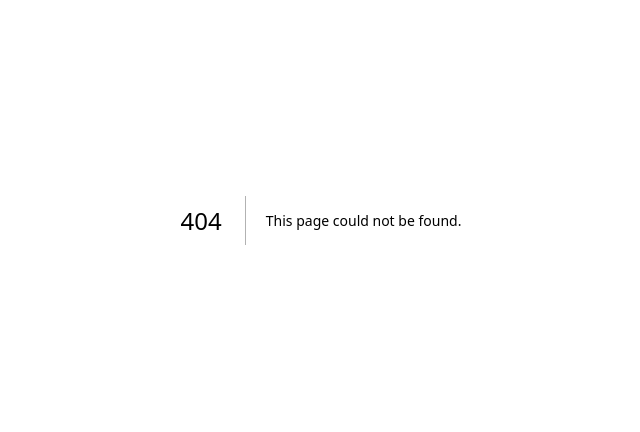
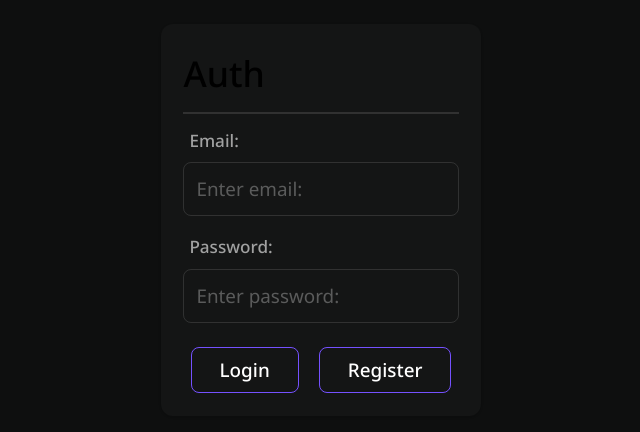
Before and after one commit to danilocordeirodev/planner-saints, a Next.js app in the folder planner-saints-frontend/: page /auth in a window 1280 px wide. Before the commit this address had no page. Shown: the part 180-612 px from the top of the page, without its empty margins (319-959 px from the left). Built offline with nearby package versions, Linux system fonts and the light colour scheme.

Commit message:
add auth login and register page

```diff
--- /dev/null
+++ b/planner-saints-frontend/src/app/auth/Auth.tsx
@@ -0,0 +1,73 @@
+'use client'
+
+import { Heading } from "@/components/ui/Heading"
+import { Button } from "@/components/ui/buttons/Buttons"
+import { Field } from "@/components/ui/fields/Fields"
+import { DASHBOARD_PAGES } from "@/config/pages-url.config"
+import { authService } from "@/services/auth.service"
+import { IAuthForm } from "@/types/auth.types"
+import { useMutation } from "@tanstack/react-query"
+import { useRouter } from "next/navigation"
+import { useState } from "react"
+import {SubmitHandler, useForm} from 'react-hook-form'
+import { toast } from "sonner"
+
+
+export function Auth() {
+  const {register, handleSubmit, reset} = useForm<IAuthForm>({
+    mode: 'onChange'
+  })
+  const [isLoginForm, setIsLoginForm] = useState(false)
+
+  const { push } = useRouter()
+
+  const {mutate} = useMutation({
+    mutationKey: ['auth'],
+    mutationFn: (data: IAuthForm) => authService.main(isLoginForm ? 'login' :
+    'register', data),
+    onSuccess() {
+      toast.success('Successfully login!')
+      reset()
+      push(DASHBOARD_PAGES.HOME)
+    }
+  })
+
+  const onSubmit:SubmitHandler<IAuthForm> = data => {
+    mutate(data)
+  }
+  return (
+    <div className="flex min-h-screen">
+      <form
+        className="w-1/4 m-auto shadow bg-sidebar rounded-xl p-layout"
+        onSubmit={handleSubmit(onSubmit)}
+      >
+        <Heading title='Auth' />
+        <Field
+          { ...register('email', {
+            required: 'Email is required'
+          })}
+          id='email'
+          label='Email:'
+          placeholder='Enter email:'
+          type='email'
+          extra="mb-4"
+        />
+        <Field
+          { ...register('password', {
+            required: 'Password is required'
+          })}
+          id='password'
+          label='Password:'
+          placeholder='Enter password:'
+          type='password'
+          extra="mb-6"
+        />
+        <div className="flex items-center gap-5 justify-center">
+          <Button onClick={() => setIsLoginForm(true)}>Login</Button>
+          <Button onClick={() => setIsLoginForm(false)}>Register</Button>
+        </div>
+      </form>
+
+    </div>
+  )
+}
--- /dev/null
+++ b/planner-saints-frontend/src/app/auth/page.tsx
@@ -0,0 +1,12 @@
+import { NO_INDEX_PAGE } from "@/constants/seo.constants";
+import { Metadata } from "next";
+import { Auth } from "./Auth";
+
+export const metadata: Metadata = {
+  title: 'Auth',
+  ...NO_INDEX_PAGE
+}
+
+export default function AuthPage() {
+  return <Auth />
+}
--- /dev/null
+++ b/planner-saints-frontend/src/components/ui/Badge.tsx
@@ -0,0 +1,42 @@
+import type { CSSProperties, PropsWithChildren } from "react"
+import {tv} from 'tailwind-variants'
+
+interface IBadge {
+  className?: string
+  variant?: string
+  style?: CSSProperties
+}
+
+const badge = tv({
+  base: 'rounded-lg w-max py-1 px-2 text-xs font-semibold text-sm text-white transition',
+  variants: {
+    backgroundColor: {
+      gray: 'bg-gray-500/20',
+      high: 'bg-red-400/60',
+      medium: 'bg-orange-400/70',
+      low: 'bg-blue-400/70'
+    }
+  },
+  defaultVariants: {
+    backgroundColor: 'gray'
+  }
+})
+
+export function Badge({
+  children,
+  className,
+  variant,
+  style
+}: PropsWithChildren<IBadge>) {
+  return (
+    <span
+      className={badge({
+        backgroundColor: variant as 'low' | 'high' | 'medium',
+        className
+      })}
+      style={style}
+    >
+      {children}
+    </span>
+  )
+}
--- /dev/null
+++ b/planner-saints-frontend/src/components/ui/Heading.tsx
@@ -0,0 +1,12 @@
+interface IHeading {
+  title: string
+}
+
+export function Heading({title}: IHeading) {
+  return (
+    <div>
+      <h1 className='text-3xl font-medium'>{title}</h1>
+      <div className='my-3 h-0.5 bg-border w-full' />
+    </div>
+  )
+}
--- /dev/null
+++ b/planner-saints-frontend/src/components/ui/Loader.tsx
@@ -0,0 +1,10 @@
+import { Loader as LoaderIcon } from 'lucide-react'
+const Loader = () => {
+  return (
+    <div className='flex justify-center items-center'>
+      <LoaderIcon className='animate-spin h-5 w-5 text-white' />
+    </div>
+  )
+}
+
+export default Loader
--- /dev/null
+++ b/planner-saints-frontend/src/components/ui/buttons/Buttons.tsx
@@ -0,0 +1,25 @@
+import cn from 'clsx'
+import type { ButtonHTMLAttributes, PropsWithChildren } from 'react';
+
+type TypeButton = ButtonHTMLAttributes<HTMLButtonElement>
+
+export function Button({
+  children,
+  className,
+  ...rest
+}: PropsWithChildren<TypeButton>){
+  return(
+    <button
+      className={cn(
+        `linear rounded-lg bg-transparent border border-primary py-2 px-7
+        text-base font-medium text-white transition hover:bg-primary
+        active:bg-brand-700
+        `,
+        className
+      )}
+      {...rest}
+    >
+      {children}
+    </button>
+  )
+}
--- /dev/null
+++ b/planner-saints-frontend/src/components/ui/checkbox/index.tsx
@@ -0,0 +1,66 @@
+const Checkbox = (props: {
+  id?: string
+  extra?: string
+  color?:
+    | 'red'
+    | 'blue'
+    | 'green'
+    | 'yellow'
+    | 'orange'
+    | 'teal'
+    | 'navy'
+    | 'lime'
+    | 'cyan'
+    | 'pink'
+    | 'purple'
+    | 'amber'
+    | 'indigo'
+    | 'gray'
+  [x: string]: any
+}) => {
+  const { extra, color, id, ...rest } = props
+  return (
+    <input
+      id={id}
+      type='checkbox'
+      className={`defaultCheckbox relative inline-flex h-[20px] min-h-[20px]
+      w-[20px] min-w-[20px] appearance-none items-center
+      justify-center rounded-md border border-gray-300 text-white/0
+      outline-none transition ease-linear
+      checked:border-none checked:text-white hover:cursor-pointer
+      dark:border-white/10 ${
+        color === 'red'
+          ? 'checked:border-none checked:bg-red-500 dark:checked:bg-red-400'
+          : color === 'blue'
+            ? 'checked:border-none checked:bg-blue-500 dark:checked:bg-blue-400'
+            : color === 'green'
+              ? 'checked:border-none checked:bg-green-500 dark:checked:bg-green-400'
+              : color === 'yellow'
+                ? 'checked:border-none checked:bg-yellow-500 dark:checked:bg-yellow-400'
+                : color === 'orange'
+                  ? 'checked:border-none checked:bg-orange-500 dark:checked:bg-orange-400'
+                  : color === 'teal'
+                    ? 'checked:border-none checked:bg-yellow-500 dark:checked:bg-yellow-400'
+                    : color === 'navy'
+                      ? 'checked:border-none checked:bg-yellow-500 dark:checked:bg-yellow-400'
+                      : color === 'lime'
+                        ? 'checked:border-none checked:bg-yellow-500 dark:checked:bg-yellow-400'
+                        : color === 'cyan'
+                          ? 'checked:border-none checked:bg-yellow-500 dark:checked:bg-yellow-400'
+                          : color === 'pink'
+                            ? 'checked:border-none checked:bg-yellow-500 dark:checked:bg-yellow-400'
+                            : color === 'purple'
+                              ? 'checked:border-none checked:bg-yellow-500 dark:checked:bg-yellow-400'
+                              : color === 'amber'
+                                ? 'checked:border-none checked:bg-yellow-500 dark:checked:bg-yellow-400'
+                                : color === 'indigo'
+                                  ? 'checked:border-none checked:bg-yellow-500 dark:checked:bg-yellow-400'
+                                  : color === 'gray'
+                                    ? 'checked:border-none checked:bg-gray-500 dark:checked:bg-gray-400'
+                                    : 'checked:border-none checked:bg-brand-500 dark:checked:bg-brand-400'
+      } ${extra}`}
+      name='weekly'
+      {...rest}
+    />
+  )
+}
--- /dev/null
+++ b/planner-saints-frontend/src/components/ui/fields/Fields.tsx
@@ -0,0 +1,75 @@
+import { type ChangeEventHandler, forwardRef } from "react"
+
+interface InputFieldProps {
+  id: string
+  label: string
+  extra?: string
+  placeholder: string
+  variant?: string
+  state?: 'error' | 'success'
+  disabled?: boolean
+  type?: string
+  isNumber?: boolean
+}
+
+export const Field = forwardRef<HTMLInputElement, InputFieldProps>(
+  (
+    {
+      label,
+      id,
+      extra,
+      type,
+      placeholder,
+      state,
+      disabled,
+      isNumber,
+      ...rest
+    },
+    ref
+  ) => {
+    return (
+      <div className={`${extra}`}>
+        <label
+          htmlFor="{id}"
+          className={`text-sm text-white/60 dark:text=white ml-1.5 font-medium`}
+        >
+          {label}
+        </label>
+        <input
+          ref={ref}
+          disabled={disabled}
+          type={type}
+          id={id}
+          placeholder={placeholder}
+          className={`mt-2 flex w-full items-center justify-center rounded-lg
+          border border-border bg-white/0 p-3 text-base outline-none
+          placeholder:text-white/30 placeholder:font-normal duration-500
+          transition-colors focus:border-primary ${
+            disabled === true
+              ? 'border-none !bg-gray-100 dark:!bg-white/5 dark:placeholder:!text[rgba(255,255,255,0.15)]'
+              : state === 'error'
+                ? 'border-red-500 text-red-500 placeholder:text-red-500 dark:!border-red-400 dark:!text-red-400 dark:placeholder:!text-red-400'
+                : state === 'success'
+                ? 'border-green-500 text-green-500 placeholder:text-green-500 dark:!border-green-400 dark:!text-green-400 dark:placeholder:!text-green-400'
+                : ''
+          }`}
+          onKeyDown={event => {
+            if (
+              isNumber &&
+              !/[0-9]/.test(event.key) &&
+              event.key !== 'Backspace' &&
+              event.key !== 'Tab' &&
+              event.key !== 'Enter' &&
+              event.key !== 'ArrowLeft' &&
+              event.key !== 'ArrowRight'
+            ) {
+              event.preventDefault()
+            }
+          }}
+          {...rest}
+        />
+      </div>
+    )
+  }
+
+)
```
